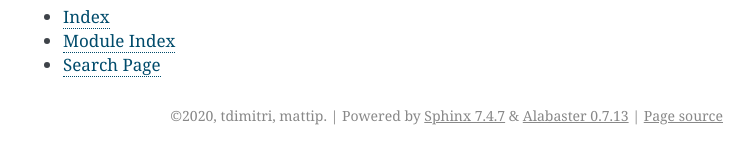
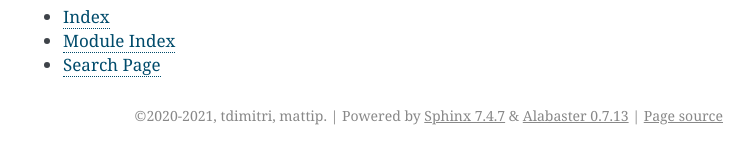
Before and after one commit to Quansight/pnumpy, a Sphinx documentation site: the page built from doc_src/source/index.rst, in a window 1280 px wide and 900 px high, scrolled down 2534 px. Shown: the part 745-897 px from the top of the window, without its empty margins (387-1141 px from the left). Built offline with Sphinx 7.4.7, drawn with Linux system fonts in a browser that asks for light colours.

Commit message:
Update conf.py

```diff
--- a/doc_src/source/conf.py
+++ b/doc_src/source/conf.py
@@ -18,11 +18,11 @@
 # -- Project information -----------------------------------------------------
 
 project = 'PNumPy'
-copyright = '2020, tdimitri, mattip'
+copyright = '2020-2021, tdimitri, mattip'
 author = 'Quansight'
 
 # The full version, including alpha/beta/rc tags
-release = 'v0.0.1'
+release = 'v2.0.20'
 
 
 # -- General configuration ---------------------------------------------------
```
